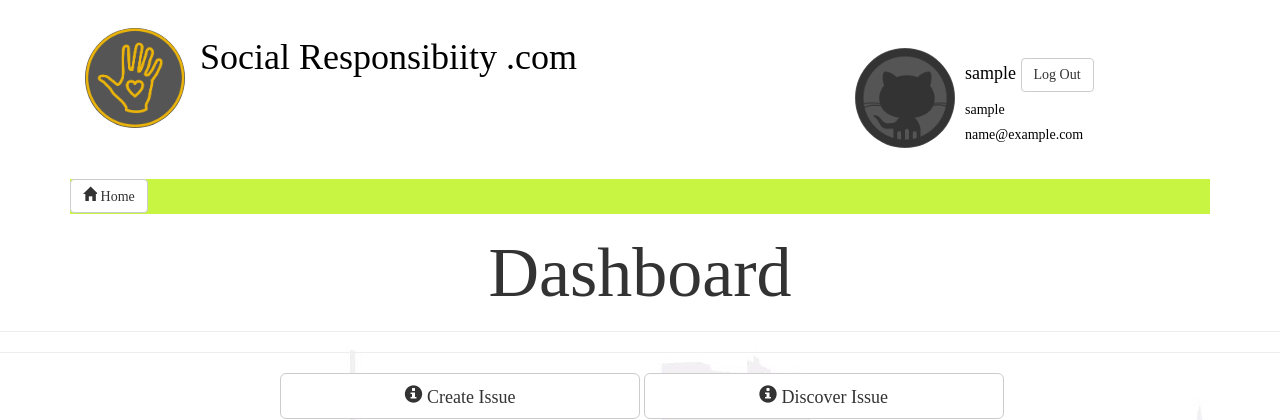
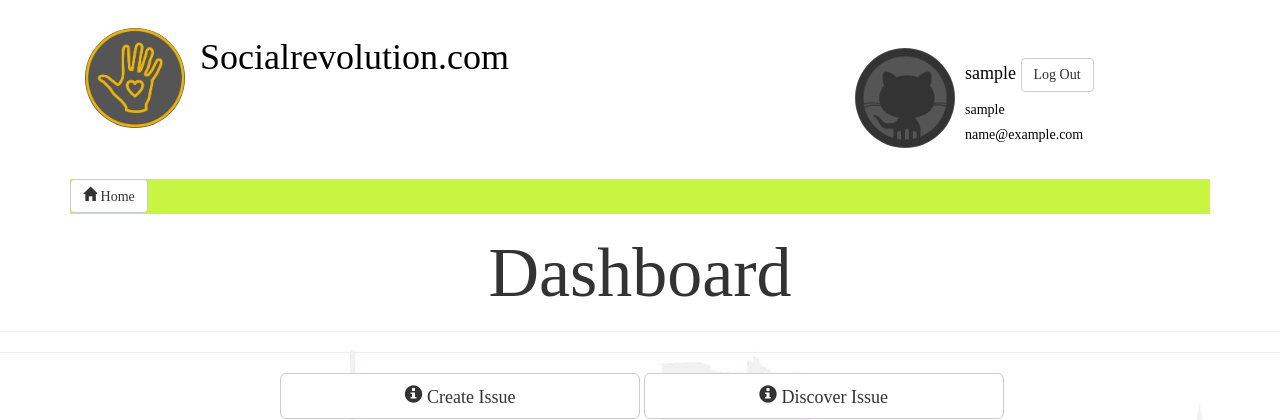
Before and after one commit to aswinzz/SocialRevolution, a PHP site: page /dashboard.php in a window 1280 px wide. Shown: the top 420 px of the page. Run offline with PHP 8.4, Linux system fonts and the light colour scheme; the visitor is signed in with stand-in values (Sample User, id 1); some libraries are stand-ins or nearby versions; some web fonts are replaced.

Commit message:
updated version of dashboard-added new links

```diff
--- a/dashboard.php
+++ b/dashboard.php
@@ -13,6 +13,7 @@
 <!DOCTYPE html>
 <html lang="en">
 <head>
+<link rel="shortcut icon" href="css/images/logo.png" type="image/x-icon"/>
 <meta charset="UTF-8">
 <meta http-equiv="X-UA-Compatible" content="IE=edge">
 <meta name="viewport" content="width = device-width,initial-scale=1">
@@ -116,7 +117,7 @@
 
 		<img src="css/images/logo.png" style="margin-top: 2em;">
 		<ul class="list-inline" class="spacing" >
-		<li><h1 class="spacing">Social Responsibiity .com</h1></li>
+		<li><h1 class="spacing">Socialrevolution.com</h1></li>
 		<li><div class="media" style="margin-left:55em;margin-top: -80px;">
 		<div class="media-left media-top">
 			<a href="#">
```
